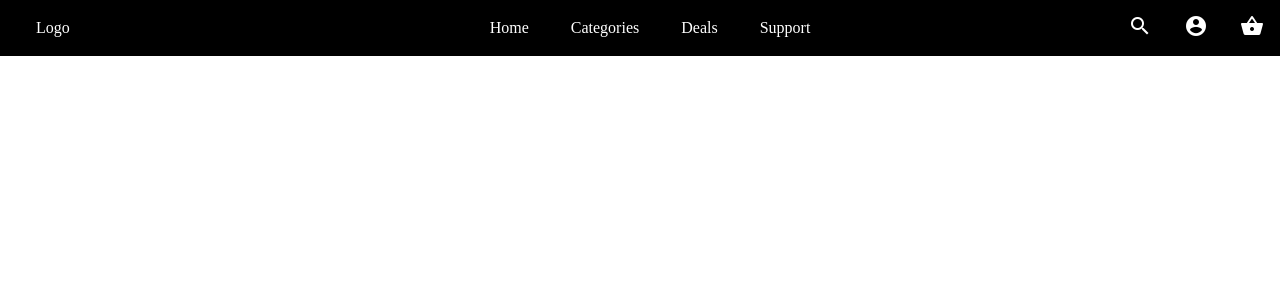
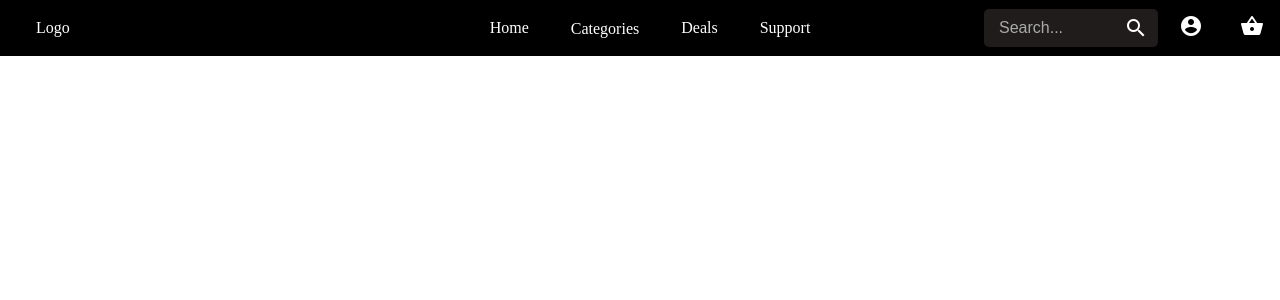
Before and after one commit to eamonmooney/G-TECH50, a PHP site: page / in a window 1280 px wide. Shown: the top 300 px of the page. Run offline with PHP 8.4, Linux system fonts and the light colour scheme.

Commit message:
Add files via upload

```diff
--- a/index.php
+++ b/index.php
@@ -19,18 +19,15 @@
       left: 0;
       z-index: 1000;
       padding: 0 20px;
-
     }
 
     .logo {
       flex: 1;
-
     }
 
     .nav-links {
       display: flex;
       gap: 10px;
-
     }
 
     .navbar a {
@@ -53,7 +50,80 @@
       flex: 1;
       display: flex;
       justify-content: flex-end;
+      align-items: center;
+      gap: 5px;
       margin-right: 20px;
+    }
+
+
+    .search-bar {
+      display: flex;
+      align-items: center;
+      background-color: #201c1c;
+      border-radius: 5px;
+      padding: 5px 10px;
+    }
+
+    .search-bar input[type="text"] {
+      background-color: transparent;
+      border: none;
+      color: white;
+      outline: none;
+      padding: 5px;
+      font-size: 16px;
+      width: 120px;
+    }
+
+    .search-bar .material-icons {
+      color: white;
+      cursor: pointer;
+      font-size: 24px;
+    }
+
+    .search-bar input[type="text"]::placeholder {
+      color: #aaa;
+    }
+
+
+    .dropdown {
+      position: relative;
+      margin-top: 15px;
+    }
+
+    .dropdown-content {
+      display: none;
+      position: absolute;
+      top: 115%;
+      left: 50%;
+      transform: translateX(-50%);
+      background-color: #201c1c;
+      padding: 10px;
+      width: 600px;
+      border-radius: 5px;
+      box-shadow: 0px 8px 16px rgba(0, 0, 0, 0.2);
+    }
+
+    .dropdown:hover .dropdown-content {
+      display: flex;
+      justify-content: center;
+      gap: 5px;
+    }
+
+    .dropdown-content a {
+      color: white;
+      width: 100px;
+      height: 40px;
+      display: flex;
+      align-items: center;
+      justify-content: center;
+      text-decoration: none;
+      text-align: center;
+      background-color: #201c1c;
+      border-radius: 5px;
+    }
+
+    .dropdown-content a:hover {
+      background-color: #333333;
     }
   </style>
 
@@ -65,16 +135,35 @@
     <div class="logo">
       <a href="Home">Logo</a>
     </div>
+
     <div class="nav-links">
-      <a href="index.php">Home</a>
-      <a href="Categories">Categories</a>
-      <a href="deals.php">Deals</a>
-      <a href="support.php">Support</a>
+      <a href="Home.html">Home</a>
+
+      <div class="dropdown">
+        <a href="Categories">Categories</a>
+
+        <div class="dropdown-content">
+          <a href="Mice.html">Mice</a>
+          <a href="Monitors.html">Monitors</a>
+          <a href="Headphones.html">Headphones</a>
+          <a href="Keyboards.html">Keyboards</a>
+          <a href="Mousepads.html">Mousepads</a>
+        </div>
+
+      </div>
+      <a href="Deals.html">Deals</a>
+      <a href="Support.html">Support</a>
     </div>
+
     <div class="icon-container">
-        <a href="#"><i class="material-icons">search</i></a>
-        <a href="profile.php"><i class="material-icons">account_circle</i></a>
-        <a href="basket.php"><i class="material-icons">shopping_basket</i></a>
+
+        <div class="search-bar">
+          <input type="text" placeholder="Search...">
+          <i class="material-icons">search</i>
+        </div>
+
+        <a href="profile.html"><i class="material-icons">account_circle</i></a>
+        <a href="basket.html"><i class="material-icons">shopping_basket</i></a>
     </div>
   </div>
 
```
